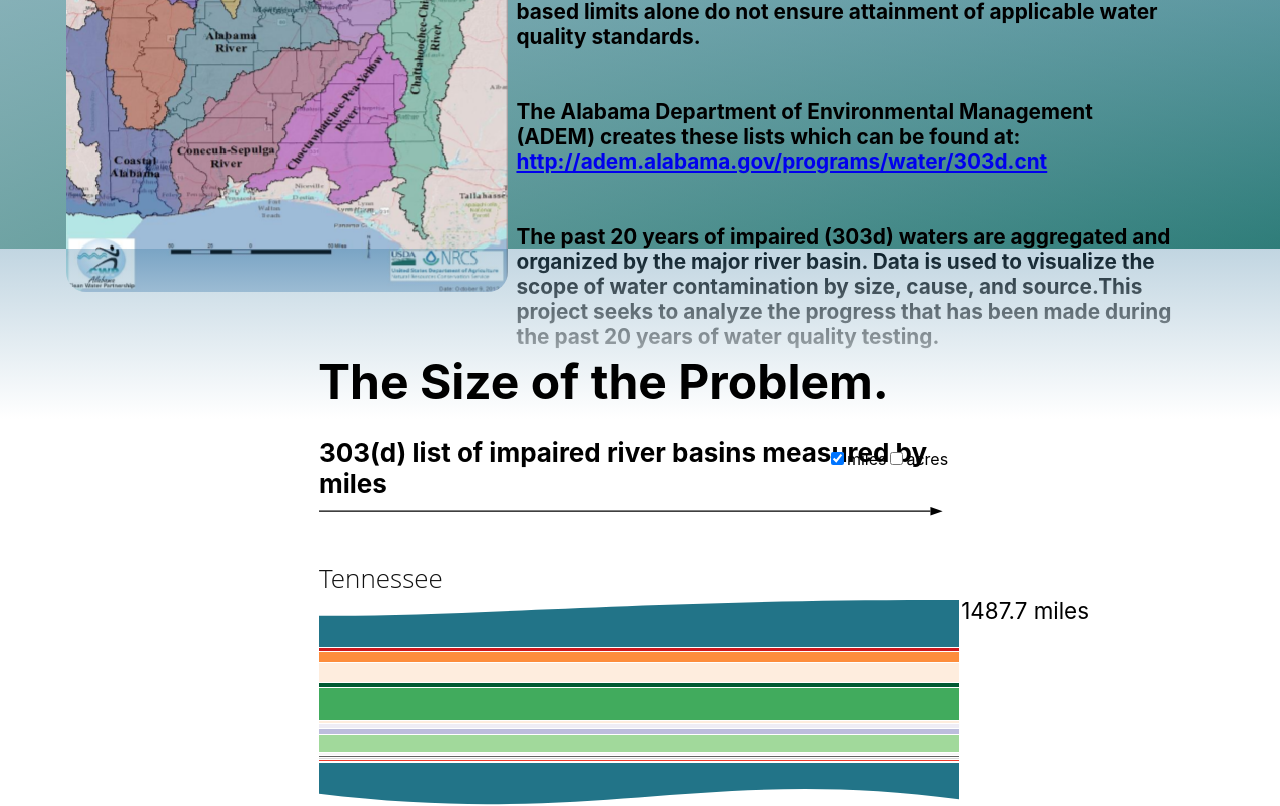
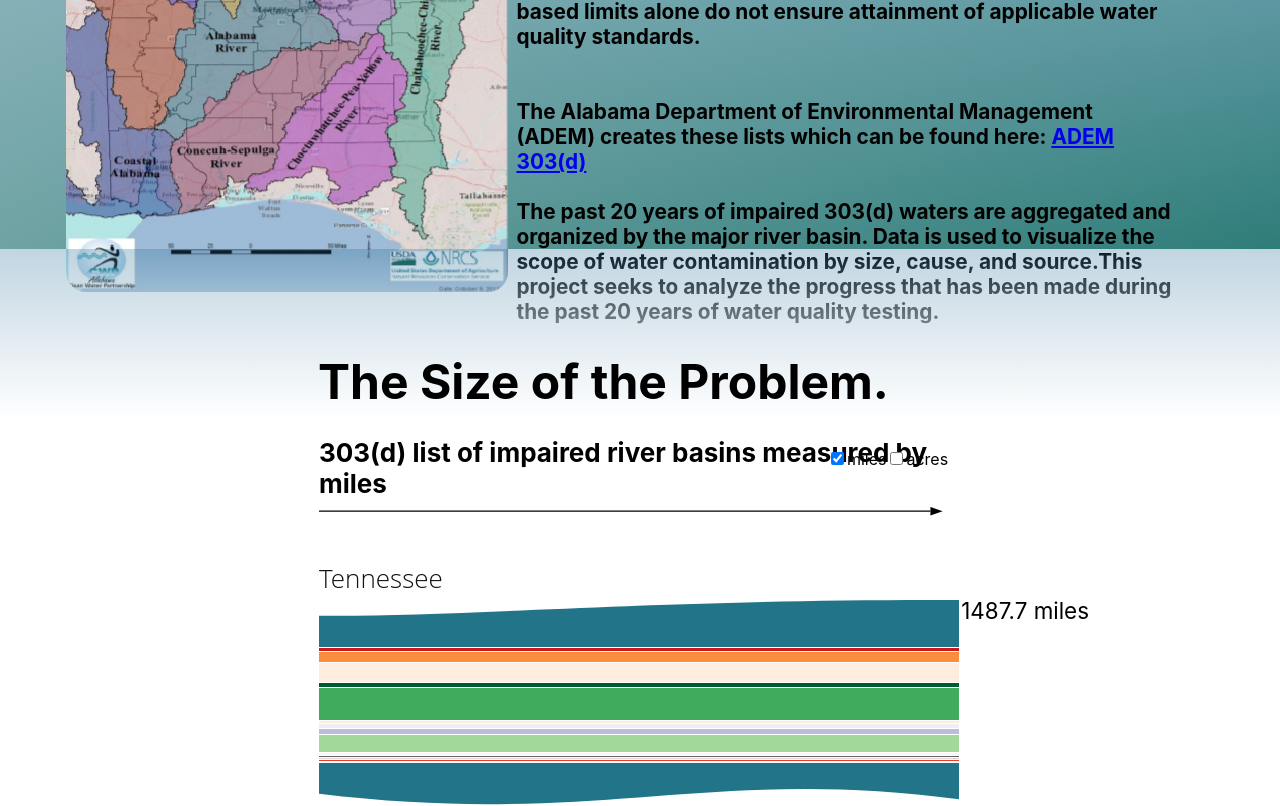
Before and after one commit to Dalbed349/AlabamaWater, a Vue app: page / in a window 1280 px wide. Shown: the part 3380-4186 px from the top of the page. Built offline with nearby package versions, Linux system fonts and the light colour scheme.

Commit message:
FinalEdits

```diff
--- a/src/App.vue
+++ b/src/App.vue
@@ -219,12 +219,12 @@
         do not ensure attainment of applicable water quality standards.
         <br /><br /><br />
         The Alabama Department of Environmental Management (ADEM) creates these
-        lists which can be found at:
+        lists which can be found here:
         <a href="http://adem.alabama.gov/programs/water/303d.cnt"
-          >http://adem.alabama.gov/programs/water/303d.cnt</a
+          >ADEM 303(d)</a
         >
-        <br /><br /><br />
-        The past 20 years of impaired (303d) waters are aggregated and organized
+        <br /><br />
+        The past 20 years of impaired 303(d) waters are aggregated and organized
         by the major river basin. Data is used to visualize the scope of water
         contamination by size, cause, and source.This project seeks to analyze
         the progress that has been made during the past 20 years of water
@@ -688,11 +688,11 @@ export default {
     removeOtherUnit() {
       if (this.checkedUnits.includes("miles")) {
         this.checkedUnits.splice(0, 1);
-        console.log("hello");
+        // console.log("hello");
       }
       if (this.checkedUnits.includes("acres")) {
         this.checkedUnits.splice(0, 1);
-        console.log("hello");
+        // console.log("goodbye");
       }
     },
   },
@@ -834,11 +834,6 @@ export default {
   margin-top: 15%;
   margin-right: 10%;
   margin-left: 15%;
-  /* margin-left: -15%; */
-
-  /* color: #98f5ff; */
-  /* color: #ffffff; */
-  /* color: #98f5ff; */
 }
 
 .map h1 {
@@ -849,9 +844,6 @@ export default {
   grid-row-start: 1;
   grid-row-end: span 2;
   font-size: 3em;
-  /* color: #98f5ff; */
-  /* color: #fff; */
-  /* color: #000; */
   z-index: 1;
   color: #000;
   margin-left: 45%;
@@ -879,11 +871,7 @@ export default {
   margin-top: 7%;
   grid-template-columns: 40px 50px auto 50px 40px;
   grid-template-rows: 25% 100px 100px 100px auto;
-  /* margin-left: 0.5%; */
   margin-bottom: -1%;
-  /* margin-top: 10%; */
-
-  /* border-radius: 350px; */
   background-size: 100% 100%;
 }
 .map .transbox p {
@@ -937,8 +925,6 @@ export default {
 }
 .map .transbox img {
   position: absolute;
-  /* display: none; */
-
   height: 45%;
   margin-top: -12.5%;
   margin-left: -72%;
@@ -953,10 +939,8 @@ export default {
   grid-row-end: span 2;
   font-size: 1.8em;
   font-weight: bold;
-  /* color: rgb(255, 0, 0); */
   background-color: none;
   text-align: center;
-
   z-index: 1;
 }
 .map img {
@@ -964,14 +948,11 @@ export default {
   grid-column-start: 3;
   grid-column-end: 4;
   grid-row-start: 2;
-  /* grid-row-end: span 4; */
-
   border-radius: 20px;
   margin-top: -5%;
   height: 100%;
   margin-left: 35%;
   margin-top: 13%;
-  /* object-fit: contain; */
 }
 .map .transbox {
   grid-column-start: 1;
@@ -1056,20 +1037,15 @@ export default {
 
   /* background: url("./assets/monsantoAnniston.jpg") center no-repeat; */
 }
-/* linear-gradient(rgba(0, 0, 0, 0.5), rgba(0, 0, 0, 0)), */
-
 .map1 {
   display: grid;
   position: relative;
   z-index: -1;
   position: sticky;
   margin-top: 15%;
-  /* margin-left: 10%;
-  margin-right: 10%; */
   margin-bottom: 25%;
   /* background: url("./assets/CoosaDam.jpg") center no-repeat; */
   width: 100%;
-
   background-size: 100% 80%;
   height: 50vh;
   opacity: 1;
@@ -1077,7 +1053,6 @@ export default {
   grid-template-columns: 40px 50px auto 50px 40px;
   grid-template-rows: 25% 100px 100px 100px auto;
 }
-/*     url("./assets/cahaba.jpg") */
 .map2 {
   display: grid;
   position: relative;
@@ -1097,7 +1072,6 @@ export default {
   background-size: 100% 100%;
   width: 100%;
   height: 100vh;
-  /* opacity: 0.8; */
   grid-template-columns: 40px 50px auto 50px 40px;
   grid-template-rows: 25% 100px 100px 100px auto;
 }
@@ -1110,14 +1084,11 @@ export default {
   bottom: 0;
   left: 0%;
   right: 0%;
-  /* background: linear-gradient(rgba(0, 0, 0, 0.8), rgba(0, 0, 0, 0.1)),
-    url("./assets/glacier.jpg") center center; */
   background-image: linear-gradient(
       rgba(69, 143, 161, 0.075),
       rgba(0, 0, 0, 0.4)
     ),
     url("./assets/Blackwarrior.jpg");
-  /* border-radius: 350px; */
   background-repeat: no-repeat;
   background-size: 100% 100%;
   width: 100%;
@@ -1135,7 +1106,6 @@ export default {
   grid-row-end: span 2;
   margin-left: -2%;
   border-radius: 20px;
-  /* border: 5px solid rgb(155, 197, 187);  */
 }
 
 .map2 h1 {
@@ -1149,17 +1119,12 @@ export default {
   margin-top: 17%;
 }
 .TitleLarge {
-  /* text-align: left;
-  margin-left: 25%; */
   font-family: -apple-system, BlinkMacSystemFont, "Segoe UI", Roboto, Oxygen,
     Ubuntu, Cantarell, "Open Sans", "Helvetica Neue", sans-serif;
   font-size: 2em;
   background-image: linear-gradient(rgba(23, 99, 143, 0.267), white 85%);
-  /* margin-bottom: 1%;
-  margin-top: 4%; */
   height: 25vh;
 }
-/* rgb(46, 115, 155) */
 div.transtitle {
   grid-column-start: 3;
   grid-column-end: 4;
@@ -1181,7 +1146,6 @@ div.transbox {
   border: 1px solid black;
   opacity: 1;
 }
-/* background-position: 50% 0; */
 div.transbox3 p {
   font-weight: bold;
   font-size: 18px;
@@ -1191,24 +1155,16 @@ div.transbox3 p {
 div.transbox3 {
   position: absolute;
   margin-left: 12%;
-
   margin-top: 4%;
-
   text-align: left;
   margin-right: 68%;
   grid-column-start: 3;
   grid-column-end: 3;
   grid-row-start: 2;
   grid-row-end: 4;
-
-  /* background-color: #ffffff;
-
-  opacity: 0.8;
-  */
   border-radius: 55px;
 }
 .map .transbox2 {
-  /* margin-left: 50%; */
   grid-column-start: 3;
   grid-column-end: 4;
   grid-row-start: 5;
@@ -1216,7 +1172,6 @@ div.transbox3 {
   border-radius: 55px;
   opacity: 0.9;
   background-color: #ffffff;
-  /* border: 1px solid black; */
   opacity: 1;
   margin-bottom: 10%;
   margin-top: 17%;
@@ -1290,7 +1245,6 @@ div.transbox2 p {
   margin-bottom: -0.8%;
   width: 19.99vw;
   z-index: -1;
-  /* margin-left: 0.1%; */
 }
 #agriculture {
   position: absolute;
@@ -1348,7 +1302,6 @@ div.transbox2 p {
   grid-column-end: 6;
   grid-row-start: 1;
   grid-row-end: 1;
-  /* transform: rotate(180deg); */
   margin-top: -6.1%;
 }
 .map3 .curved-div {
@@ -1408,9 +1361,7 @@ div.transbox2 p {
   grid-row-end: 2;
   font-size: 3em;
   margin-left: 75%;
-  /* color: #98f5ff; */
   z-index: 1;
-  /* color: #2c3e50; */
   color: #000;
 }
 .drop .droptxt:hover {
--- a/src/components/Modal.vue
+++ b/src/components/Modal.vue
@@ -229,7 +229,6 @@
               d="M7210.58,7351.92c11.65-10.13,21.88-26.6,28.25-30.42a6.54,6.54,0,0,1,2.59-.5l12.25.42,2.36,2.05.12.11c1.14,5-.16,9.22-3.94,12.32a21.55,21.55,0,0,0-7.92,12.48c-1,5.6-3.29,12,.93,17.38l-.28,2.77-15.77.69-9-.29-3.09-.62s-3.05.36-3.58.38-9.44.28-9.58.24-3.92,0-3.92,0l9.59-15.09Z"
               transform="translate(-7004.84 -6879.99)"
             />
-            <!--  stroke: '#D3D3D3', -->
             <path
               class="cls-10"
               :style="
@@ -283,7 +282,6 @@
           <div class="legend">
             Lowest - Relative Impairment - Highest
           </div>
-          <!-- <img class="svgimg" src="../assets/basinsingSVGmap.svg" height="400" /> -->
         </div>
       </div>
     </div>
@@ -352,7 +350,7 @@ export default {
     scrollCheck() {
       if (
         this.scrollPosition < this.modalYpos - 190 ||
-        this.scrollPosition > this.modalYposEnd + 1300 + 100
+        this.scrollPosition > this.modalYposEnd + 1500 + 100
       ) {
         let result = "none";
 
@@ -365,7 +363,7 @@ export default {
     scrollopacity() {
       if (
         this.scrollPosition < this.modalYpos - 90 ||
-        this.scrollPosition > this.modalYposEnd + 1300 - 100
+        this.scrollPosition > this.modalYposEnd + 1500 - 100
       ) {
         let result = 0;
 
@@ -396,18 +394,13 @@ export default {
         "#99ddff",
       ]);
       return color.domain(this.sortedBasinOnlyNames);
-      // .range(d3.schemeSet3);
-      // "#4dc3ff",
-      //       "#66ccff",
-      //       "#80d4ff",
-      //       "#99ddff",
       //d3.scaleOrdinal().domain([‘A’, ‘B’, ‘C’]) .range([‘#fff’, ‘#8f8’, ‘#00f’])
     },
   },
   methods: {
     logit() {
-      console.log(this.coloring(this.basins[11]));
-      console.log(this.basins[11]);
+      // console.log(this.coloring(this.basins[11]));
+      // console.log(this.basins[11]);
     },
 
     // Tennessee
--- a/src/components/ModalLegend.vue
+++ b/src/components/ModalLegend.vue
@@ -63,7 +63,7 @@ export default {
     scrollCheck() {
       if (
         this.scrollPosition < this.modalYpos - 190 ||
-        this.scrollPosition > this.modalYposEnd + 1300
+        this.scrollPosition > this.modalYposEnd + 1500
       ) {
         let result = "none";
 
@@ -77,7 +77,7 @@ export default {
     scrollopacity() {
       if (
         this.scrollPosition < this.modalYpos - 90 ||
-        this.scrollPosition > this.modalYposEnd + 1300 - 100
+        this.scrollPosition > this.modalYposEnd + 1500 - 100
       ) {
         let result = 0;
 
@@ -89,39 +89,8 @@ export default {
       }
     },
     coloring() {
-      // let color = d3.scaleOrdinal(d3.schemeCategory10);
-      //let color = d3.interpolator(d3.interpolatePuRd);
-      // let color = d3.scaleOrdinal(d3.schemeSet3);
-
       let color = d3
         .scaleOrdinal()
-        // .range([
-        //   "#edf8fb",
-        //   "#ccece6",
-        //   "#99d8c9",
-        //   "#66c2a4",
-        //   "#2ca25f",
-        //   "#006d2c",
-        //   "#feedde",
-        //   "#fdd0a2",
-        //   "#fdae6b",
-        //   "#fd8d3c",
-        //   "#e6550d",
-        //   "#a63603",
-        //   "#f2f0f7",
-        //   "#dadaeb",
-        //   "#bcbddc",
-        //   "#9e9ac8",
-        //   "#756bb1",
-        //   "#54278f",
-        //   "#fee5d9",
-        //   "#fcbba1",
-        //   "#fc9272",
-        //   "#fb6a4a",
-        //   "#de2d26",
-        //   "#a50f15",
-        // ]);
-        // .range(d3.schemeSet3);
         .range([
           "#005a32",
           "#4a1486",
--- a/src/components/Scatter.vue
+++ b/src/components/Scatter.vue
@@ -107,17 +107,17 @@ export default {
           .append("div")
           .attr("class", "tooltip")
           .style("opacity", 0);
-        // Add the X Axis
+        // X Axis
         svg
           .append("g")
           .attr("transform", "translate(0," + h + ")")
           .call(d3.axisBottom(x));
 
-        // Add the Y Axis
+        // Y Axis
         svg.append("g").call(d3.axisLeft(y));
         svg.append("g").call(d3.axisLeft(y));
 
-        // text label for the y axis
+        //  label y axis
         svg
           .append("text")
           .attr("transform", "rotate(-90)")
--- a/src/components/StackedSideBar.vue
+++ b/src/components/StackedSideBar.vue
@@ -33,7 +33,6 @@
           <div
             class="detailsmod"
             :style="{ height: yScale(key[1]) + 2 + 'px' }"
-            v-on:mousedown="logit()"
           >
             <p>
               {{ key[0] }} : {{ Math.round(key[1] * 10) / 10 }}
@@ -56,7 +55,7 @@ export default {
     basin: String,
     cause: String,
     counter: Number,
-    checkedUnits: String,
+    checkedUnits: Array,
   },
 
   data: () => ({
@@ -76,9 +75,6 @@ export default {
     ],
   }),
   methods: {
-    logit() {
-      console.log(this.yScale2(50));
-    },
     basinNull() {
       if (this.basin === "null") {
         return this.basin === "Black Warrior";
@@ -132,7 +128,7 @@ export default {
       this.test.forEach(function(item) {
         sum += parseFloat(item[1]);
       });
-      console.log(window.innerHeight - window.innerHeight * 0.2);
+
       return sum;
     },
     test() {
@@ -150,18 +146,10 @@ export default {
         .range([25, window.innerHeight - 715]);
     },
     coloring() {
-      //        .domain([0, 814])
-      // let color = d3.scaleOrdinal(d3.schemeCategory10);
-      //let color = d3.interpolator(d3.interpolatePuRd);
-      //let color = d3.scaleSequential(d3.interpolateBlues);
-      // .range(d3.schemeSet3);
-      // .domain([0, 10000]);
       var color = d3
         .scaleSequential(d3.interpolateBlues)
         .domain([0, this.totalval * 2]);
-      console.log(color(50));
       //d3.scaleOrdinal().domain([‘A’, ‘B’, ‘C’]) .range([‘#fff’, ‘#8f8’, ‘#00f’])
-
       return color;
     },
   },
@@ -181,13 +169,10 @@ export default {
   font-size: 12px;
   text-align: left;
   color: black;
-  /* font-size: 1.2vh; */
   overflow: visible;
   display: flex;
   align-items: center;
   font-weight: bold;
-  /* margin-left: 50%; */
-  /* margin: auto; */
 }
 .legend1 {
   border-width: 0.1px;
@@ -222,13 +207,10 @@ export default {
   z-index: -1;
   margin-left: 2%;
   margin-right: 2%;
-  /* text-align: center; */
 }
 .detailsmod p {
-  /* position: absolute; */
   top: 50%;
 }
-
 .fade1-enter-active {
   transition: opacity 0.2s;
 }
```
Also changed, not shown: src/components/CauseMultiples.vue (+1 -25 lines).
